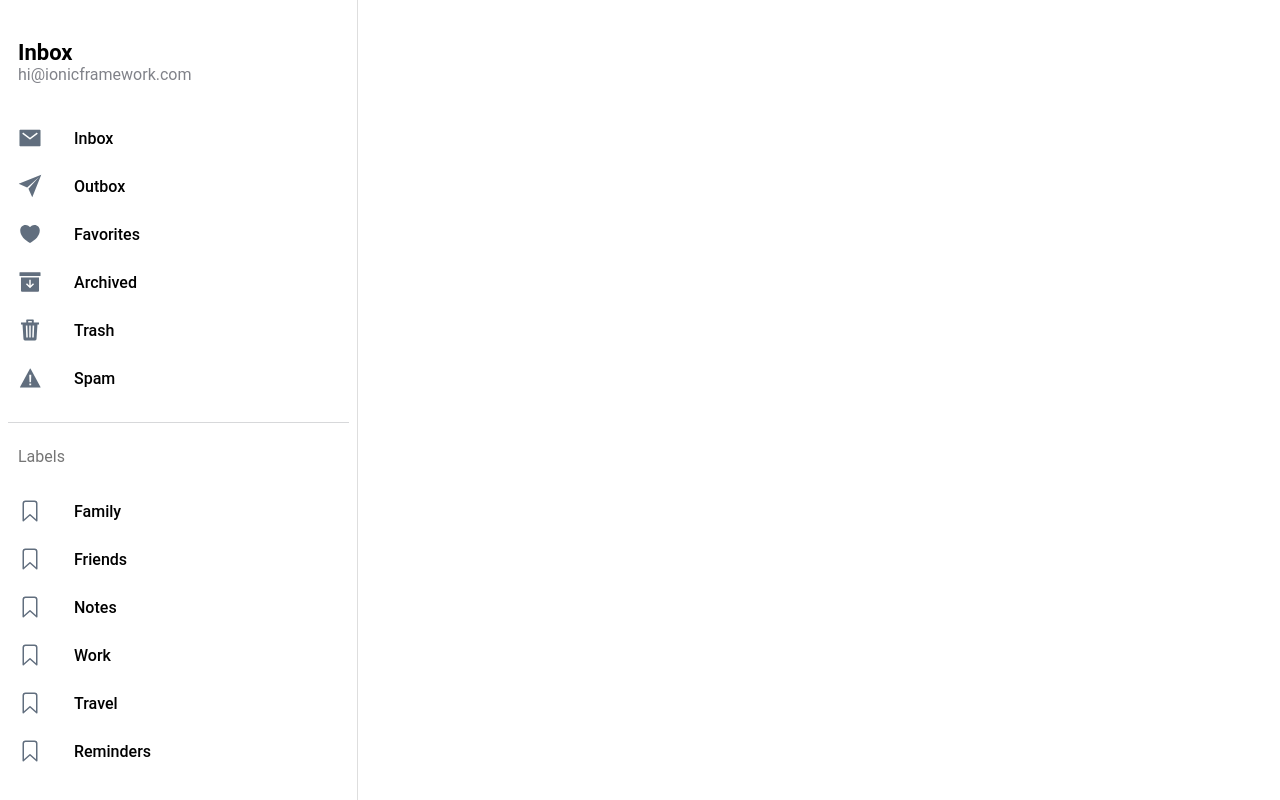
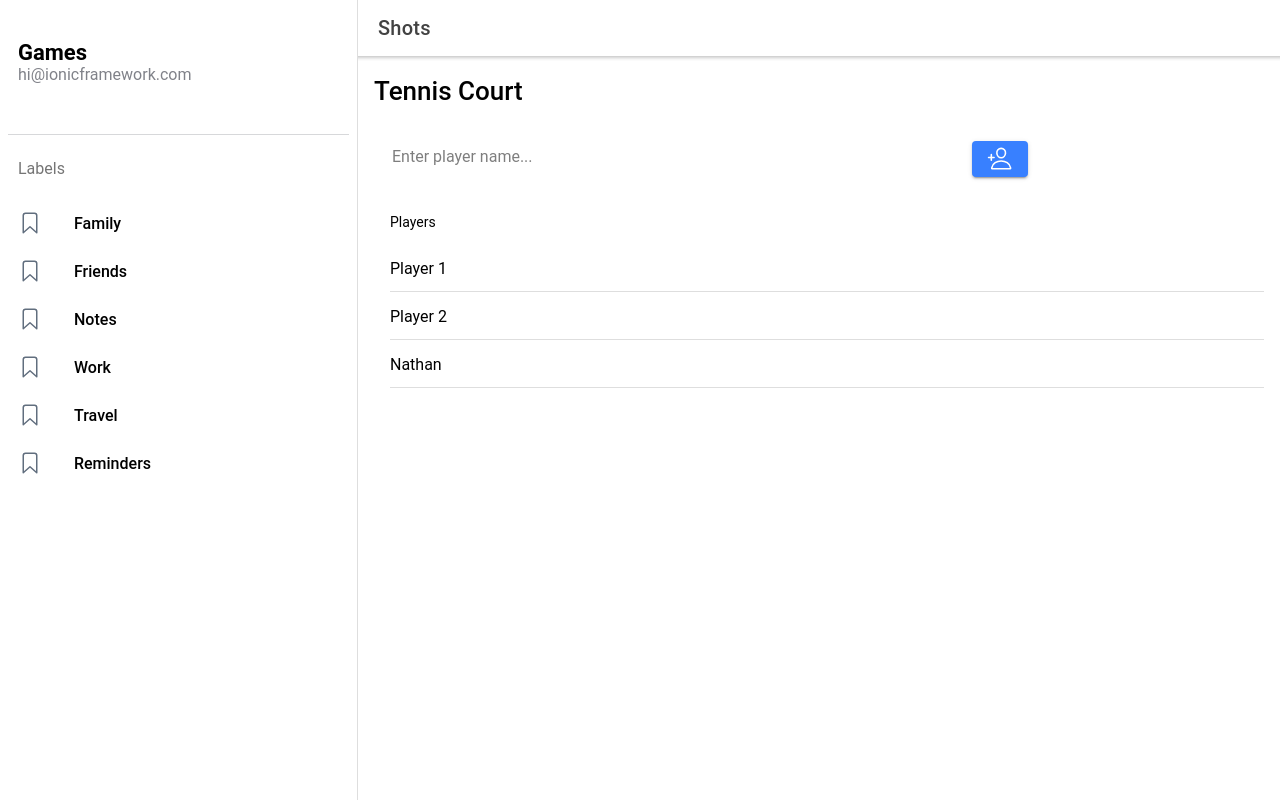
Before and after one commit to NathanDowner/tennis-companion, a React (Create React App) app: page /shots in a window 1280 px wide. Built offline with nearby package versions, Linux system fonts and the light colour scheme.

Commit message:
add  and remove players to  and from the court

```diff
--- a/package.json
+++ b/package.json
@@ -45,7 +45,8 @@
     ]
   },
   "devDependencies": {
-    "@capacitor/cli": "2.2.0"
+    "@capacitor/cli": "2.2.0",
+    "prettier": "^2.0.5"
   },
   "description": "An Ionic project"
 }
--- a/src/App.tsx
+++ b/src/App.tsx
@@ -1,5 +1,6 @@
 import Menu from './components/Menu';
 import Page from './pages/Page';
+import Shots from './pages/Shots';
 import React from 'react';
 import { IonApp, IonRouterOutlet, IonSplitPane } from '@ionic/react';
 import { IonReactRouter } from '@ionic/react-router';
@@ -25,7 +26,6 @@ import '@ionic/react/css/display.css';
 import './theme/variables.css';
 
 const App: React.FC = () => {
-
 	return (
 		<IonApp>
 			<IonReactRouter>
@@ -33,6 +33,7 @@ const App: React.FC = () => {
 					<Menu />
 					<IonRouterOutlet id="main">
 						<Route path="/page/:name" component={Page} exact />
+						<Route path="/shots" component={Shots} exact />
 						<Redirect from="/" to="/page/Inbox" exact />
 					</IonRouterOutlet>
 				</IonSplitPane>
--- /dev/null
+++ b/src/components/AddPlayer.tsx
@@ -0,0 +1,39 @@
+import React, { useState } from 'react';
+import {
+	IonInput,
+	IonGrid,
+	IonRow,
+	IonCol,
+	IonButton,
+	IonIcon,
+} from '@ionic/react';
+import { personAddOutline } from 'ionicons/icons';
+
+const AddPlayer = () => {
+	const [playerName, setPlayerName] = useState('');
+	return (
+		<div>
+			<form>
+				<IonGrid>
+					<IonRow>
+						<IonCol size="8">
+							<IonInput
+								type="text"
+								value={playerName}
+								onIonChange={e => setPlayerName(e.detail.value!)}
+								placeholder="Enter player name..."
+							></IonInput>
+						</IonCol>
+						<IonCol size="4">
+							<IonButton>
+								<IonIcon slot="icon-only" icon={personAddOutline}></IonIcon>
+							</IonButton>
+						</IonCol>
+					</IonRow>
+				</IonGrid>
+			</form>
+		</div>
+	);
+};
+
+export default AddPlayer;
--- a/src/components/Menu.tsx
+++ b/src/components/Menu.tsx
@@ -12,7 +12,13 @@ import {
 
 import React from 'react';
 import { useLocation } from 'react-router-dom';
-import { archiveOutline, archiveSharp, bookmarkOutline, heartOutline, heartSharp, mailOutline, mailSharp, paperPlaneOutline, paperPlaneSharp, trashOutline, trashSharp, warningOutline, warningSharp } from 'ionicons/icons';
+import {
+	bookmarkOutline,
+	mailOutline,
+	mailSharp,
+	paperPlaneOutline,
+	paperPlaneSharp,
+} from 'ionicons/icons';
 import './Menu.css';
 
 interface AppPage {
@@ -24,41 +30,17 @@ interface AppPage {
 
 const appPages: AppPage[] = [
 	{
-    title: 'Inbox',
-    url: '/page/Inbox',
+		title: 'Shots',
+		url: '/shots',
 		iosIcon: mailOutline,
-    mdIcon: mailSharp
+		mdIcon: mailSharp,
 	},
 	{
-    title: 'Outbox',
+		title: 'King of teh Court',
 		url: '/page/Outbox',
 		iosIcon: paperPlaneOutline,
-    mdIcon: paperPlaneSharp
+		mdIcon: paperPlaneSharp,
 	},
-  {
-    title: 'Favorites',
-    url: '/page/Favorites',
-    iosIcon: heartOutline,
-    mdIcon: heartSharp
-  },
-  {
-    title: 'Archived',
-    url: '/page/Archived',
-    iosIcon: archiveOutline,
-    mdIcon: archiveSharp
-  },
-  {
-    title: 'Trash',
-    url: '/page/Trash',
-    iosIcon: trashOutline,
-    mdIcon: trashSharp
-  },
-  {
-    title: 'Spam',
-    url: '/page/Spam',
-    iosIcon: warningOutline,
-    mdIcon: warningSharp
-  }
 ];
 
 const labels = ['Family', 'Friends', 'Notes', 'Work', 'Travel', 'Reminders'];
@@ -70,13 +52,25 @@ const Menu: React.FC = () => {
 		<IonMenu contentId="main" type="overlay">
 			<IonContent>
 				<IonList id="inbox-list">
-          <IonListHeader>Inbox</IonListHeader>
+					<IonListHeader>Games</IonListHeader>
 					<IonNote>hi@ionicframework.com</IonNote>
 					{appPages.map((appPage, index) => {
 						return (
-              <IonMenuToggle key={index} autoHide={false}>
-                <IonItem className={location.pathname === appPage.url ? 'selected' : ''} routerLink={appPage.url} routerDirection="none" lines="none" detail={false}>
-                  <IonIcon slot="start" ios={appPage.iosIcon} md={appPage.mdIcon} />
+							<IonMenuToggle key={index} autoHide={true}>
+								<IonItem
+									className={
+										location.pathname === appPage.url ? 'selected' : ''
+									}
+									routerLink={appPage.url}
+									routerDirection="none"
+									lines="none"
+									detail={false}
+								>
+									<IonIcon
+										slot="start"
+										ios={appPage.iosIcon}
+										md={appPage.mdIcon}
+									/>
 									<IonLabel>{appPage.title}</IonLabel>
 								</IonItem>
 							</IonMenuToggle>
--- /dev/null
+++ b/src/components/PlayerList.tsx
@@ -0,0 +1,25 @@
+import React from 'react';
+import Player from '../models/player.model';
+import { IonList, IonItem, IonLabel, IonListHeader } from '@ionic/react';
+
+interface PlayerListProps {
+	players: Player[];
+	onClick: Function;
+}
+
+const PlayerList: React.FC<PlayerListProps> = ({ players, onClick }) => {
+	return (
+		<IonList>
+			<IonListHeader>
+				<IonLabel>Players</IonLabel>
+			</IonListHeader>
+			{players.map((p, index) => (
+				<IonItem key={index} onClick={e => onClick(p)}>
+					<IonLabel>{p.name}</IonLabel>
+				</IonItem>
+			))}
+		</IonList>
+	);
+};
+
+export default PlayerList;
--- /dev/null
+++ b/src/components/TennisCourt.tsx
@@ -0,0 +1,30 @@
+import React from 'react';
+import Player from '../models/player.model';
+import { IonGrid, IonRow, IonCol, IonCard } from '@ionic/react';
+
+interface TennisCourtProps {
+	currentPlayers: Player[];
+	onKick: Function;
+}
+
+const TennisCourt: React.FC<TennisCourtProps> = ({
+	currentPlayers,
+	onKick,
+}) => {
+	return (
+		<div>
+			<h1>Tennis Court</h1>
+			<IonGrid>
+				<IonRow>
+					{currentPlayers.map((p, index) => (
+						<IonCol key={index} size="6">
+							<IonCard onContextMenu={e => onKick(p)}>{p.name}</IonCard>
+						</IonCol>
+					))}
+				</IonRow>
+			</IonGrid>
+		</div>
+	);
+};
+
+export default TennisCourt;
--- /dev/null
+++ b/src/models/player.model.ts
@@ -0,0 +1,5 @@
+export default interface Player {
+	name: string;
+	score: number;
+	shotCount: number;
+}
--- a/src/pages/Page.tsx
+++ b/src/pages/Page.tsx
@@ -1,7 +1,6 @@
 import { IonButtons, IonContent, IonHeader, IonMenuButton, IonPage, IonTitle, IonToolbar } from '@ionic/react';
 import React from 'react';
 import { useParams } from 'react-router';
-import ExploreContainer from '../components/ExploreContainer';
 import './Page.css';
 
 const Page: React.FC = () => {
@@ -20,12 +19,7 @@ const Page: React.FC = () => {
       </IonHeader>
 
       <IonContent>
-        <IonHeader collapse="condense">
-          <IonToolbar>
-            <IonTitle size="large">{name}</IonTitle>
-          </IonToolbar>
-        </IonHeader>
-        <ExploreContainer name={name} />
+
       </IonContent>
     </IonPage>
   );
--- /dev/null
+++ b/src/pages/Shots.tsx
@@ -0,0 +1,69 @@
+import React, { useState, useEffect } from 'react';
+import Player from '../models/player.model';
+import {
+	IonPage,
+	IonHeader,
+	IonTitle,
+	IonContent,
+	IonToolbar,
+} from '@ionic/react';
+
+import TennisCourt from '../components/TennisCourt';
+import AddPlayer from '../components/AddPlayer';
+import PlayerList from '../components/PlayerList';
+
+const playerList: Player[] = [
+	{
+		name: 'Player 1',
+		score: 0,
+		shotCount: 0,
+	},
+	{
+		name: 'Player 2',
+		score: 0,
+		shotCount: 0,
+	},
+	{
+		name: 'Nathan',
+		score: 0,
+		shotCount: 0,
+	},
+];
+
+const Shots: React.FC = () => {
+	const [players, setPlayers] = useState<Player[]>([]);
+	const [currentPlayers, setCurrentPlayers] = useState<Player[]>([]);
+
+	useEffect(() => {
+		setPlayers(playerList);
+	}, []);
+
+	const onSelectPlayer = (player: Player) => {
+		if (currentPlayers.length < 4) {
+			setCurrentPlayers([...currentPlayers, player]);
+			setPlayers(players.filter(p => p.name !== player.name));
+		}
+	};
+
+	function kickFromCourt(player: Player) {
+		setCurrentPlayers(currentPlayers.filter(cp => cp.name !== player.name));
+		setPlayers([...players, player]);
+	}
+
+	return (
+		<IonPage>
+			<IonHeader>
+				<IonToolbar>
+					<IonTitle>Shots</IonTitle>
+				</IonToolbar>
+			</IonHeader>
+			<IonContent className="ion-padding-horizontal">
+				<TennisCourt currentPlayers={currentPlayers} onKick={kickFromCourt} />
+				<AddPlayer />
+				<PlayerList players={players} onClick={onSelectPlayer} />
+			</IonContent>
+		</IonPage>
+	);
+};
+
+export default Shots;
```
Also changed, not shown: 2 other files (tests, documents, lock files or other folders). Lines whose indentation alone changed are shown as unchanged.
